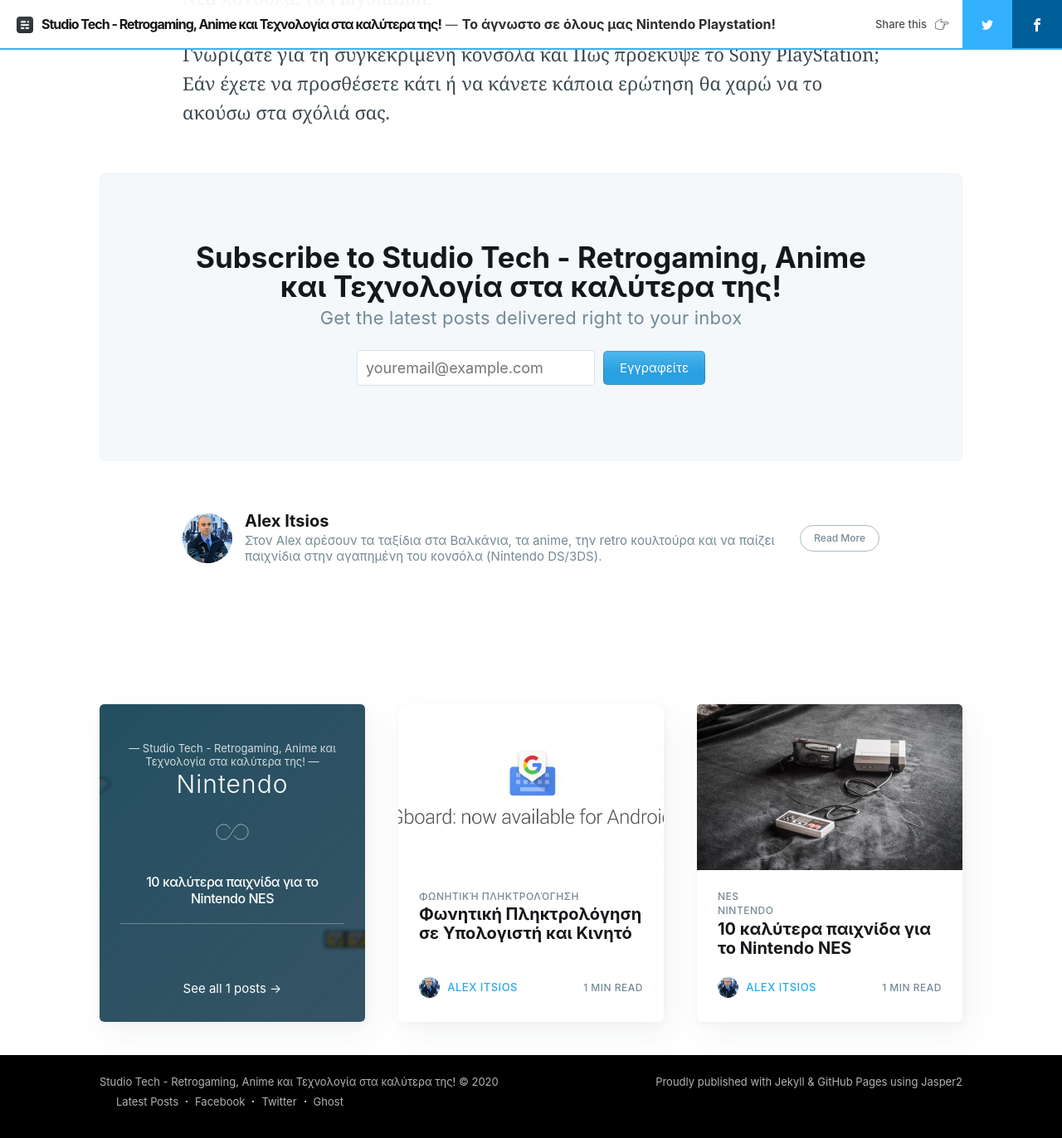
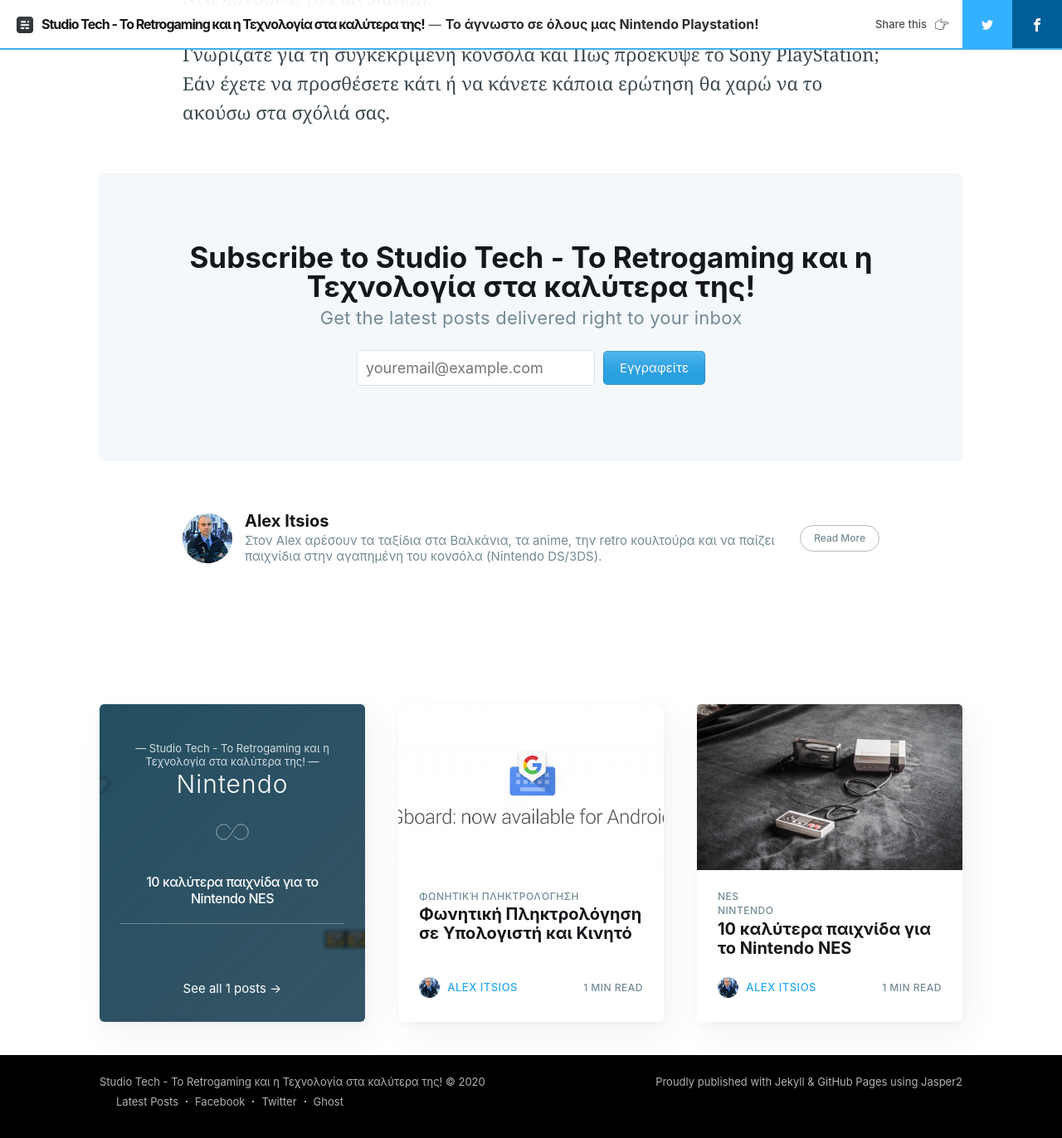
Before and after one commit to alexitsios/site, a Jekyll site: the page built from _posts/2020-05-05-to-agnosto-se-olous-mas-nintendo-playstation.markdown, in a window 1280 px wide and 1400 px high, scrolled down 4103 px. Shown: the top 1372 px of the window at 83% size. Built offline with Jekyll 4.4.1, drawn with Linux system fonts in a browser that asks for light colours; nearby versions of some CDN libraries; comment, search, counter and statistics services are not loaded.

Commit message:
Update _config.yml

```diff
--- a/_config.yml
+++ b/_config.yml
@@ -1,5 +1,5 @@
 ---
-title: Studio Tech - Retrogaming, Anime και Τεχνολογία στα καλύτερα της!
+title: Studio Tech - Το Retrogaming και η Τεχνολογία στα καλύτερα της!
 timezone: UTC
 collections:
   posts:
```
